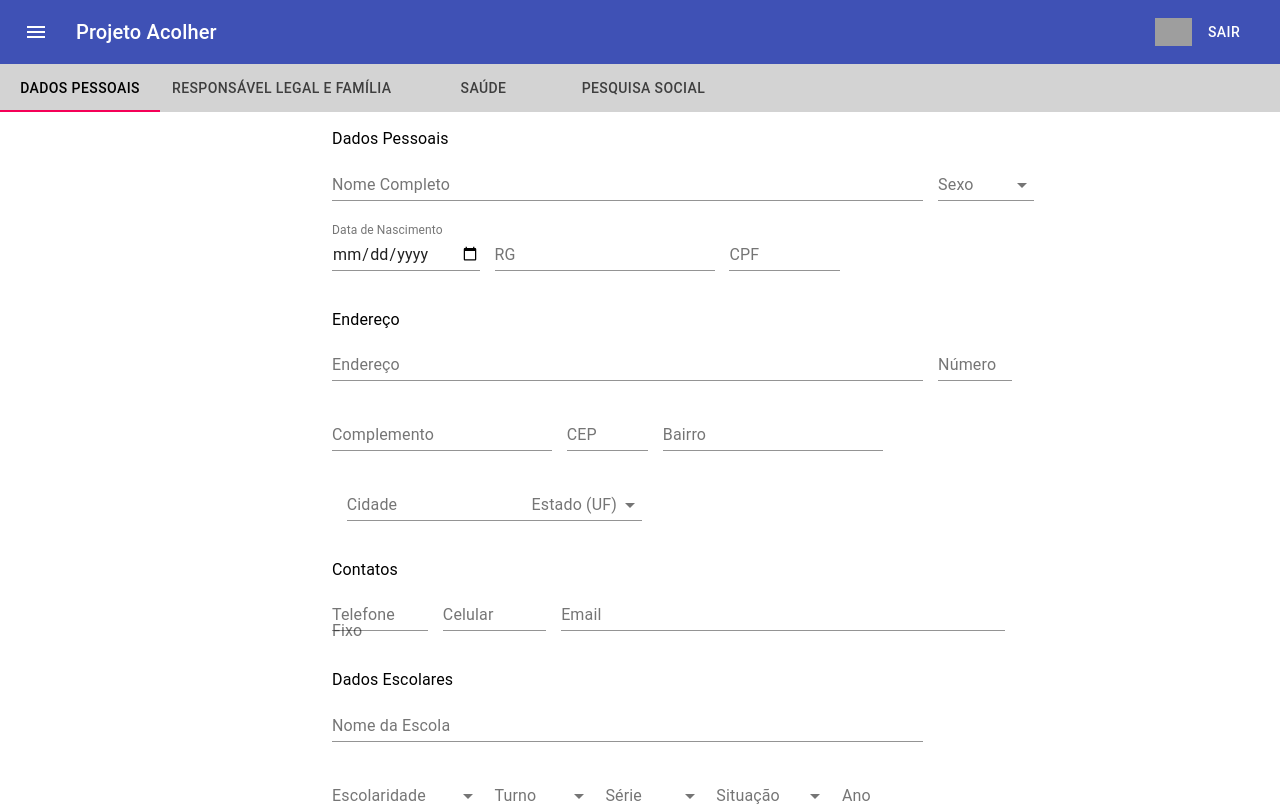
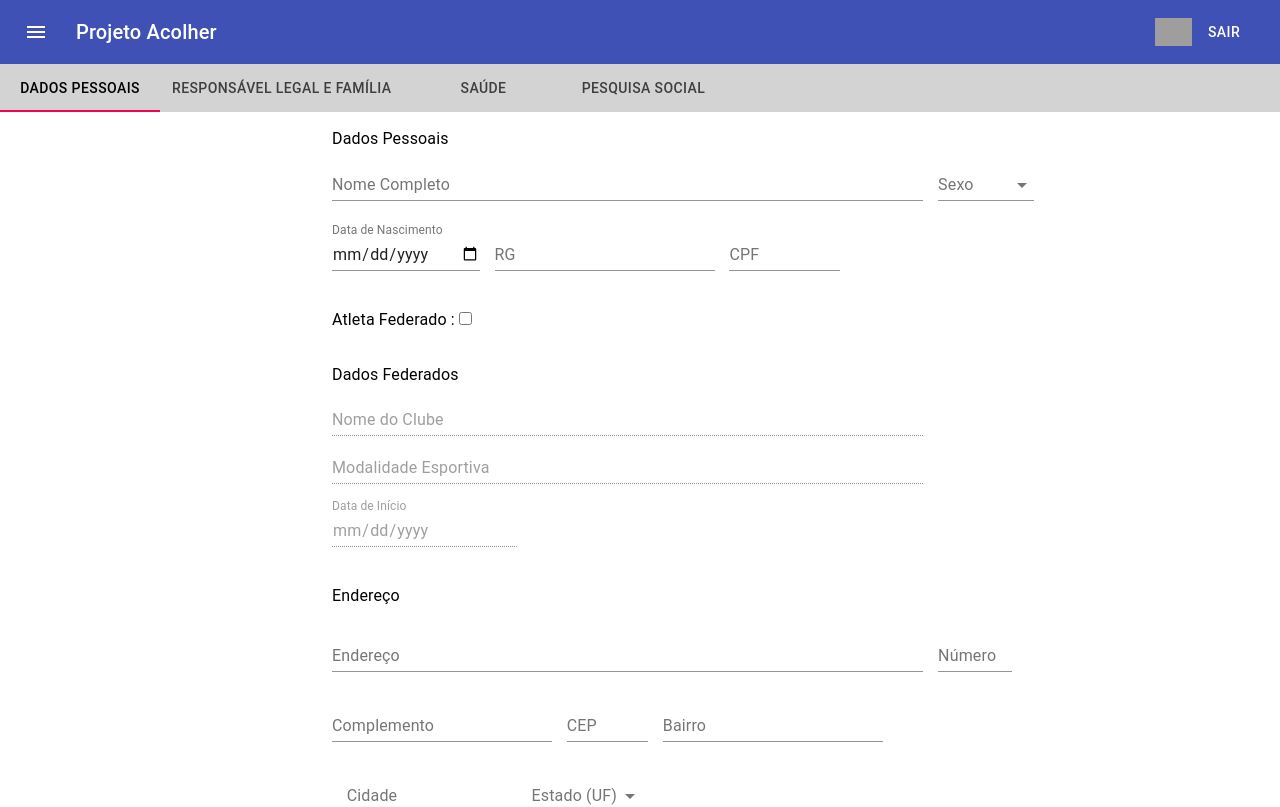
Before and after one commit to tiAcolher/AcolherWeb, a React (Create React App) app: page /createPartner in a window 1280 px wide. Shown: the top 807 px of the page. Built offline with nearby package versions, Linux system fonts and the light colour scheme; grey boxes are pictures that could not be loaded.

Commit message:
Remoção de federados como tela, inclusão de campos para dados federados em dados pessoais

```diff
--- a/src/components/Main.tsx
+++ b/src/components/Main.tsx
@@ -93,12 +93,12 @@ const Main = () => {
             </ListItem>
           </CustomLink>
 
-          <ListItem button>
+          {/* <ListItem button>
             <ListItemIcon>
               <FederadosIcon />
             </ListItemIcon>
             <ListItemText primary="Federados" />
-          </ListItem>
+          </ListItem> */}
 
           <ListItem button>
             <ListItemIcon>
--- a/src/pages/Home/Home.tsx
+++ b/src/pages/Home/Home.tsx
@@ -13,7 +13,7 @@ const Home = (): JSX.Element => {
       <img src={faixa} width="100%" alt="" />
       <Grid className={classes.container}>
         <Button className={classes.buttons} variant='contained'  onClick={() => history.push("/partnerList")} >Participantes</Button>
-        <Button className={classes.buttons} variant='contained' >Federados</Button>
+        {/* <Button className={classes.buttons} variant='contained' >Federados</Button> */}
         <Button className={classes.buttons} variant='contained'>Atividades</Button>
         <Button className={classes.buttons} variant='contained'>Projetos</Button>
         <Button className={classes.buttons} variant='contained'>Doações</Button>
--- a/src/pages/Partner/components/personalData.tsx
+++ b/src/pages/Partner/components/personalData.tsx
@@ -7,7 +7,7 @@ import {
 } from "@material-ui/core";
 import { Form, Formik } from "formik";
 import * as React from "react";
-import { TextField } from "@material-ui/core";
+import { TextField,FormControlLabel,Checkbox } from "@material-ui/core";
 import InputMask from "react-input-mask";
 import {
   estados,
@@ -41,6 +41,7 @@ interface Values {
 interface Props {
   onSubmit: (values: Values) => void;
 }
+
 
 export const DadosPessoais: React.FC<Props> = ({ onSubmit }) => {
   const classes = useStyles();
@@ -151,8 +152,35 @@ export const DadosPessoais: React.FC<Props> = ({ onSubmit }) => {
               )}
             </InputMask>
           </div>
-          <p>Endereço</p>
+
+          <div>
+          <label >Atleta Federado :<input className={classes.federado} type="checkbox" />
+            </label>
+            <p>Dados Federados</p>
+                        <TextField disabled
+              className={classes.clube}
+              name="clube"
+              label="Nome do Clube"
+          />
+          <TextField disabled
+              className={classes.modalidade}
+              name="modalidade"
+            label="Modalidade Esportiva"
+            />
+            <TextField disabled
+              className={classes.inicio}
+              name="dt_inicio"
+              label="Data de Início"
+              type="date"
+              InputLabelProps={{
+                shrink: true,
+              }}
+            />
+
+          </div>
+
           <div className={classes.end}>
+            <p>Endereço</p>
             <TextField
               className={classes.endereco}
               name="endereco"
@@ -221,7 +249,7 @@ export const DadosPessoais: React.FC<Props> = ({ onSubmit }) => {
                 />
               )}
             </InputMask>
-            <TextField className={classes.email} name="email" label="Email" />
+            <TextField className={classes.email}  name="email" label="Email" />
           </div>
           <p>Dados Escolares</p>
           <div className={classes.escolares}>
@@ -329,9 +357,26 @@ const useStyles = makeStyles((theme: Theme) =>
       alignSelf: "center",
       width: "80%",
     },
+    clube: {
+      marginTop: "-2%",
+      alignSelf: "center",
+      width: "80%",
+    },
+    modalidade: {
+      alignSelf: "center",
+      width: "80%",
+    },
+    inicio: {
+      marginTop: "2%",
+      alignSelf: "center",
+      width: "25%",
+    },
     sexo: {
       marginLeft: "2%",
       width: "13%",
+    },
+    federado: {
+      marginBottom:'3%',
     },
     dt_nasc: { marginTop: "3%", width: "20%" },
     rg: {
@@ -344,7 +389,7 @@ const useStyles = makeStyles((theme: Theme) =>
       width: "15%",
     },
     end: {
-      marginTop: "-2%",
+      marginTop: "5%",
       marginBottom: "5%",
     },
     cep: {
```
